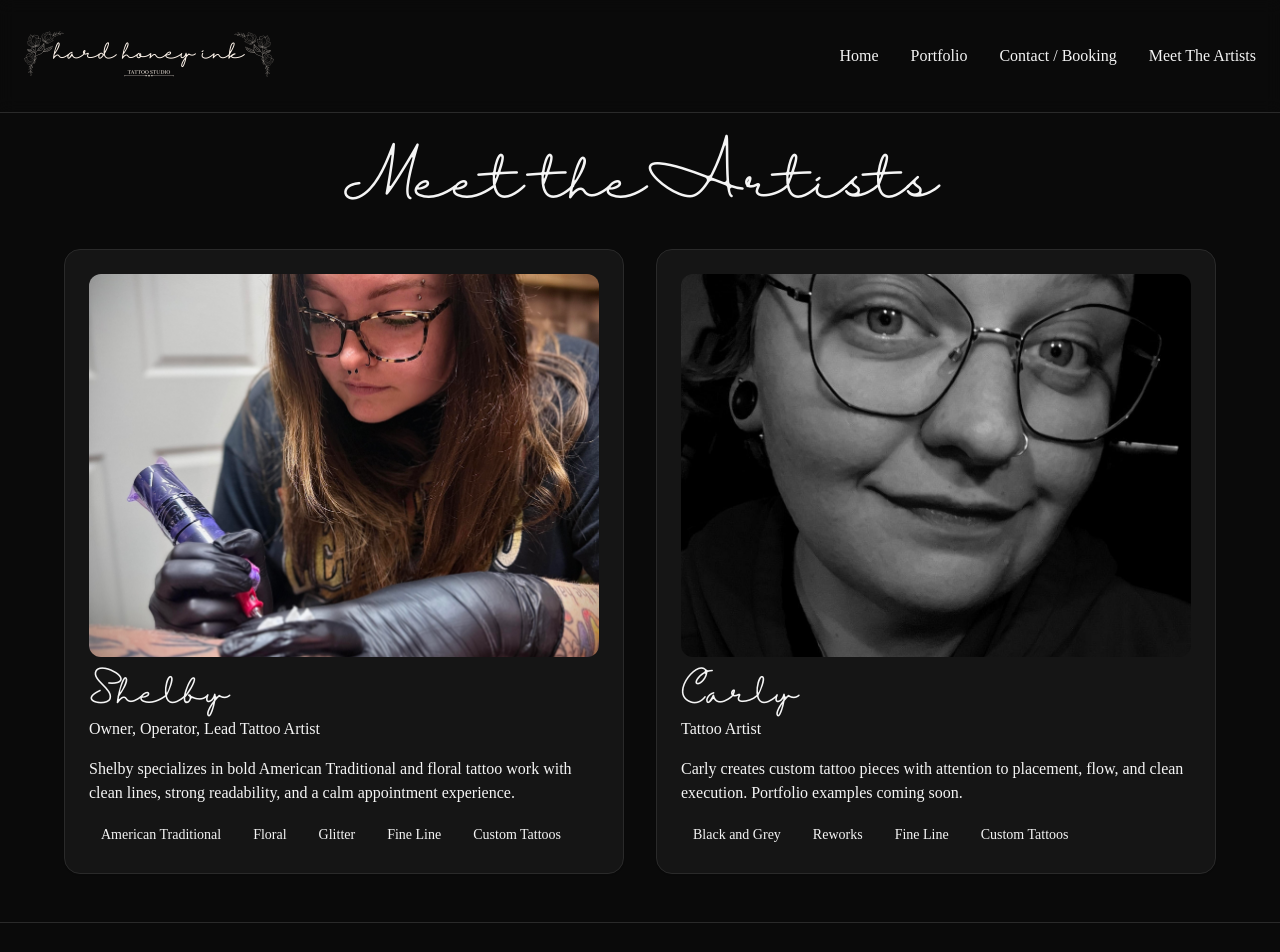
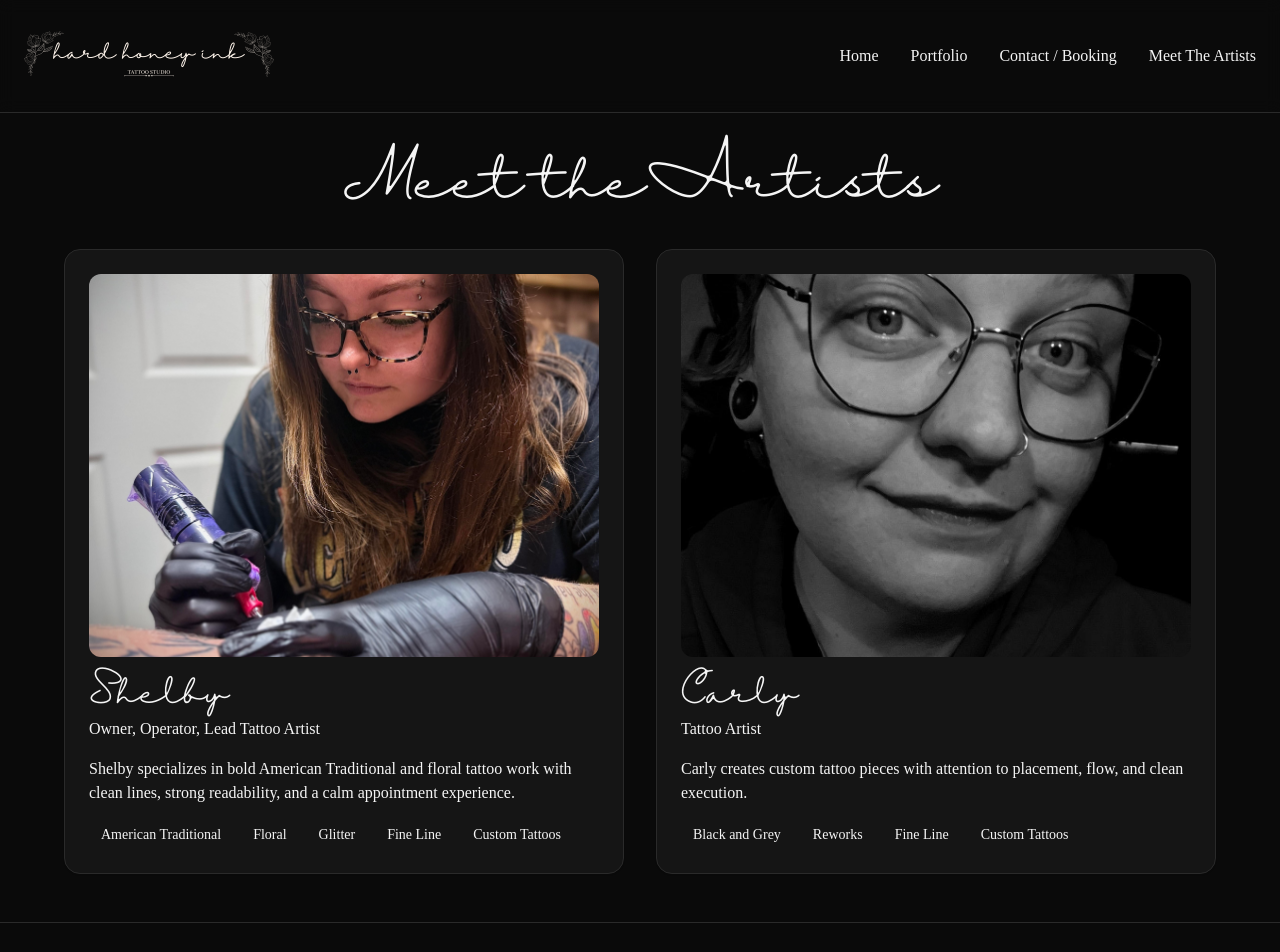
Before and after one commit to mdog48765/hard-honey-ink, a React (Vite) app: page /about in a window 1280 px wide. Shown: the top 952 px of the page. Built offline with nearby package versions, Linux system fonts and the light colour scheme.

Commit message:
Update site

```diff
--- a/src/data/artists.js
+++ b/src/data/artists.js
@@ -24,7 +24,7 @@ export const artists = [
     name: "Carly",
     role: "Tattoo Artist",
     specialties: ["Black and Grey", "Reworks", "Fine Line", "Custom Tattoos"],
-    bio: "Carly creates custom tattoo pieces with attention to placement, flow, and clean execution. Portfolio examples coming soon.",
+    bio: "Carly creates custom tattoo pieces with attention to placement, flow, and clean execution.",
     photo: "/artists/carly.jpg",
     portfolio: [
       "/portfolio/carly-1.jpg",
@@ -33,7 +33,7 @@ export const artists = [
       "/portfolio/carly-4.jpg",
       "/portfolio/carly-5.jpg",
       "/portfolio/carly-6.jpg",
-        "/portfolio/carly-7.jpg",
+      "/portfolio/carly-7.jpg",
     ],
   },
 ];
```
